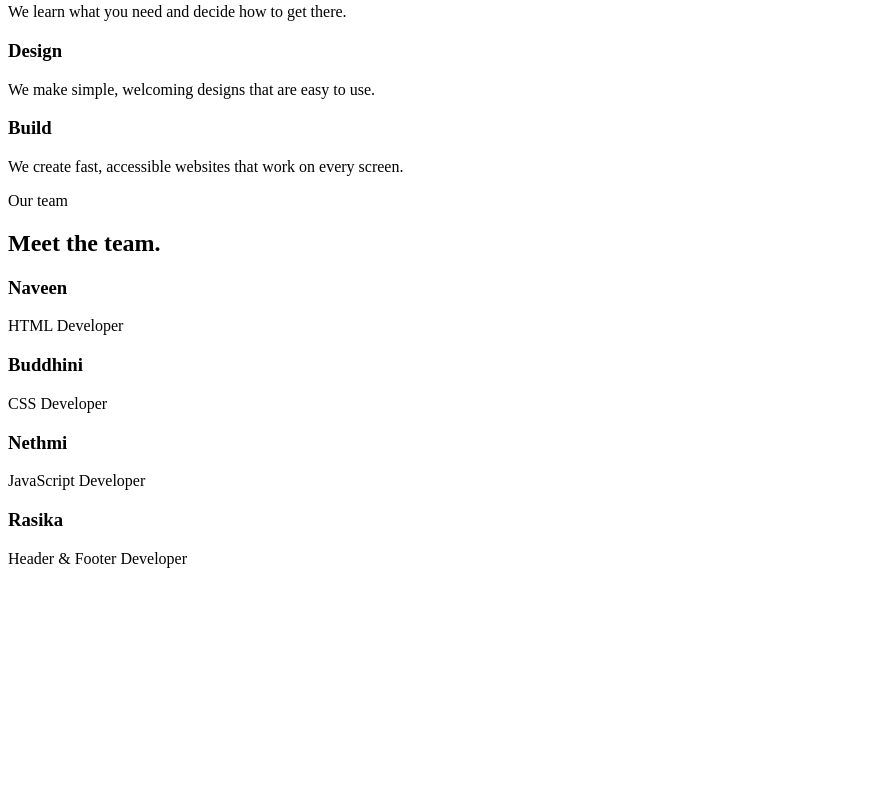
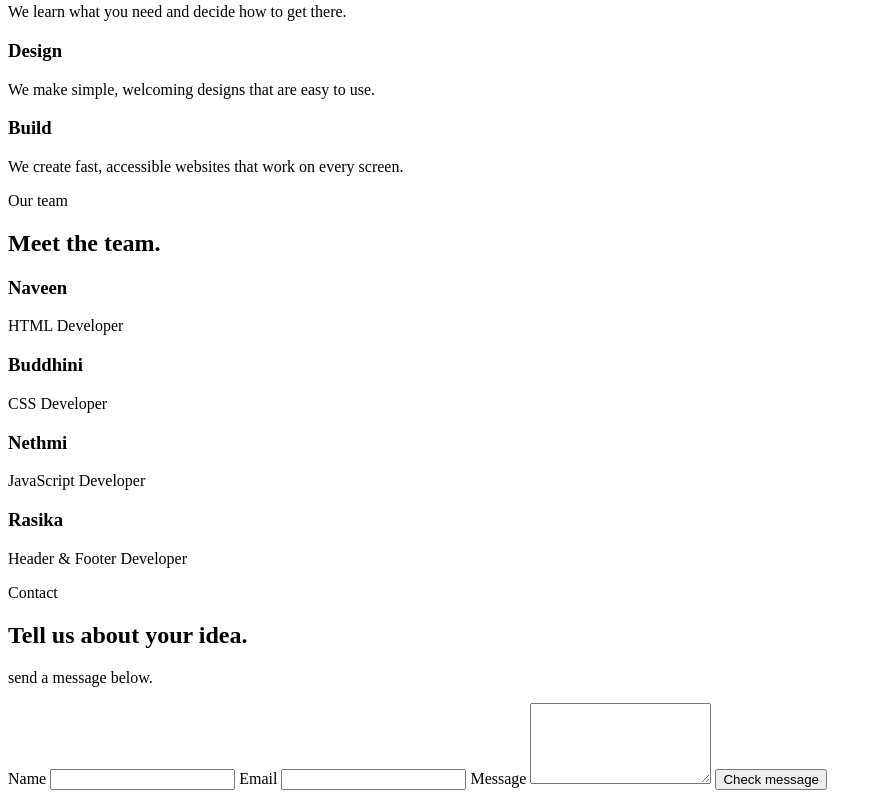
Before and after one commit to naveennisalka/team-portfolio-site, a plain HTML site: page index.html in a window 1280 px wide. Shown: the part 328-1134 px from the top of the page, without its empty margins (0-882 px from the left). Before the commit the page ends 912 px from the top, so only its background shows below. Drawn offline with Linux system fonts and the light colour scheme.

Commit message:
Update contact section in index.html with form elements

```diff
--- a/index.html
+++ b/index.html
@@ -15,7 +15,7 @@
   <main>
     <section class="section hero" id="home">
       <p class="eyebrow">Full-Stack Lab 03</p>
-      <h1>We make Beautiful websites.</h1>
+      <h1>We make <span data-typing>useful websites</span>.</h1>
       <p>We are a small team combining design and technology to make helpful digital products.</p>
       <a class="button" href="#contact">Get in touch</a>
     </section>
@@ -51,7 +51,24 @@
       </div>
     </section>
 
+    <section class="section" id="contact">
+      <p class="eyebrow">Contact</p>
+      <h2>Tell us about your idea.</h2>
+      <p>send a message below.</p>
+      <form id="contact-form">
+        <label for="name">Name</label>
+        <input id="name" name="name" type="text" required>
 
+        <label for="email">Email</label>
+        <input id="email" name="email" type="email" required>
+
+        <label for="message">Message</label>
+        <textarea id="message" name="message" rows="5" ></textarea>
+
+        <button class="button" type="submit">Check message</button>
+        <p id="form-status"></p>
+      </form>
+    </section>
   </main>
 
     <!-- MEMBER 4: HEADER goes here -->
```
